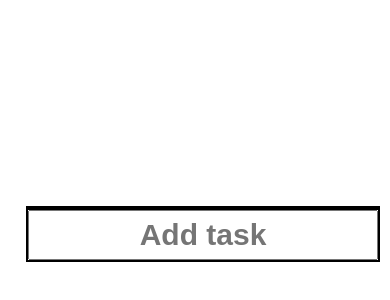
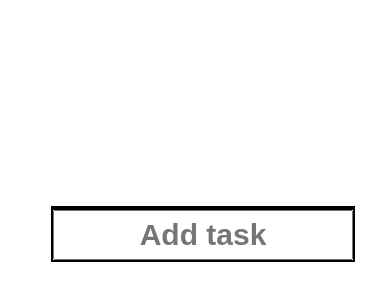
Before and after one commit to lukashanak/js-todoapp, a plain HTML site: page index.html in a window 390 px wide. Shown: the part 196-496 px from the top of the page. Drawn offline with Linux system fonts and the light colour scheme.

Commit message:
added media query for mobile devices

```diff
--- a/style.css
+++ b/style.css
@@ -15,6 +15,12 @@ body {
     width: 350px;
 /*    overflow-y: scroll;  */
 }
+
+@media screen and (max-width: 400px) {
+    #app {
+      width: 300px;
+    }
+  }
 
 #show-tasks {
     /* height: 300px; */
```
